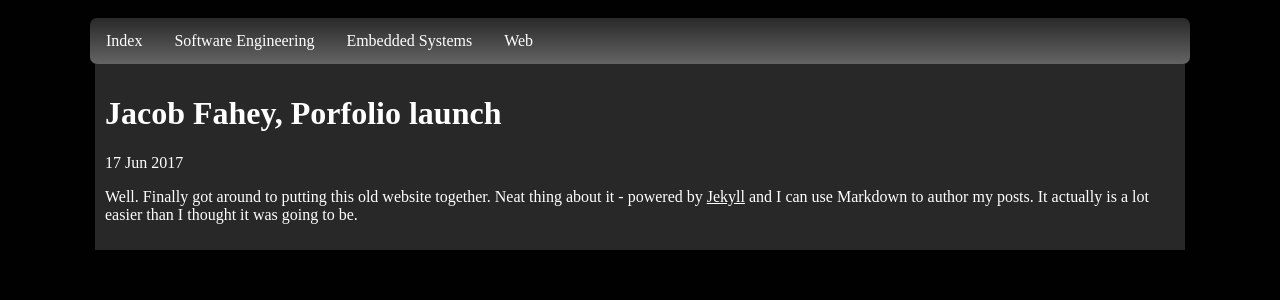
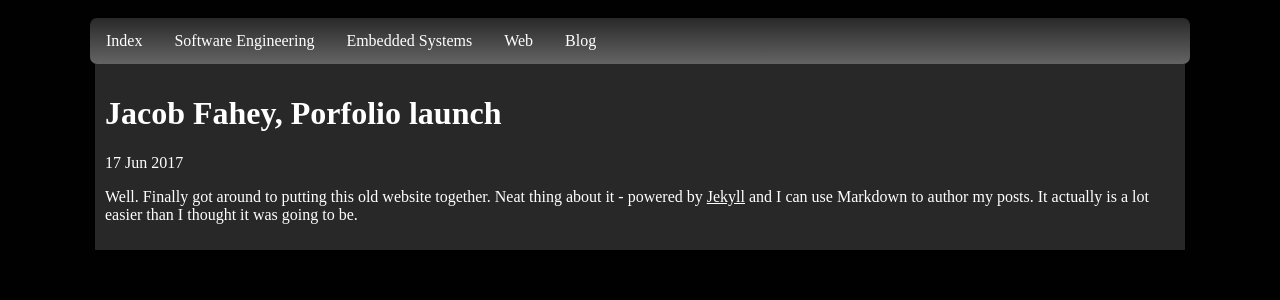
Before and after one commit to Jakef1OP/jakef1OP.github.io, a Jekyll site: the page built from _posts/2017-06-17-Jacob-Fahey-Site-Launched.md, in a window 1280 px wide. Shown: the top 300 px of the page. Built offline with Jekyll 4.4.1, drawn with Linux system fonts in a browser that asks for light colours.

Commit message:
Update default.html

```diff
--- a/_layouts/default.html
+++ b/_layouts/default.html
@@ -22,6 +22,7 @@
 				<li><a href="index.html">Software Engineering</a></li>
 				<li><a href="Embedded.html">Embedded Systems</a></li>
 				<li><a href="Web.html">Web</a></li>
+				<li><a href="https://jakef1op.github.io/blog/">Blog</a></li>
 			</ul>
 		</div>
 
```
